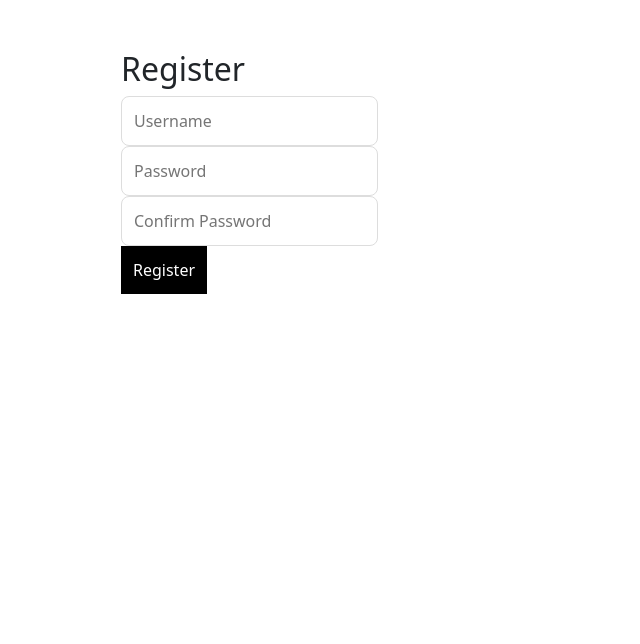
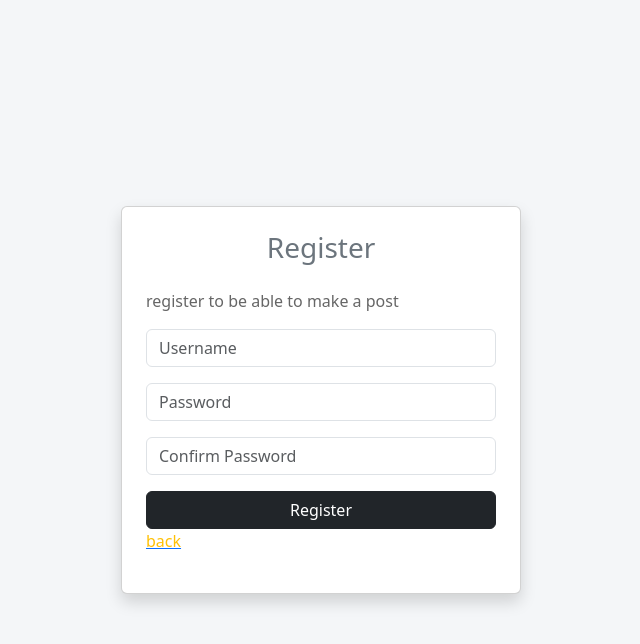
Before and after one commit to hosea50-svr/react, a React (Vite) app in the folder blog/: page /register in a window 1280 px wide. Shown: the top 644 px of the page, without its empty margins (319-959 px from the left). Built offline with nearby package versions, Linux system fonts and the light colour scheme.

Commit message:
basic functional blog setup done

```diff
--- a/blog/src/Api.css
+++ b/blog/src/Api.css
@@ -182,3 +182,27 @@ body{
 .next-blog-page-btn{
   background-color: black;
 }
+
+
+.blog-grid {
+  display: grid;
+  grid-template-columns: repeat(auto-fit, minmax(300px, 1fr));
+  gap: 20px;
+}
+
+.blog-card {
+  height: 100%;
+}
+
+.blog-image {
+  height: 220px;
+  object-fit: cover;
+}
+
+.blog-title {
+  min-height: 60px;
+}
+
+.card-text {
+  min-height: 80px;
+}
--- a/blog/src/Api.jsx
+++ b/blog/src/Api.jsx
@@ -7,6 +7,10 @@ import  Footer  from "./components/Footer"
 import Header from "./components/Header";
 import { Modal } from "bootstrap";
 import WelcomeCarousel from "./components/WelcomeCarousel";
+
+import { useSearchParams } from "react-router-dom";
+
+
 
 function App() {
   const fileInputRef = useRef(null);
@@ -20,7 +24,12 @@ function App() {
 
   const [deleteId, setDeleteId] = useState(null);
 
-  const [currentPage, setCurrentPage] = useState(1);
+  // const [currentPage, setCurrentPage] = useState(1);
+  const [searchParams, setSearchParams] = useSearchParams();
+
+const currentPage = Number(searchParams.get("page")) || 1;
+
+
   const postsPerPage = 9;
 
   const indexOfLastPost = currentPage * postsPerPage;
@@ -28,12 +37,17 @@ function App() {
 
   const currentPosts = posts.slice(indexOfFirstPost, indexOfLastPost);
 
-  useEffect(() => {
+  const totalPages = Math.ceil(posts.length / postsPerPage);
+
+    const goToPage = (page) => {
+      if (page < 1 || page > totalPages) return;
+      setSearchParams({ page });
+
       window.scrollTo({
         top: 0,
         behavior: "smooth",
       });
-  }, [currentPage]);
+    };
 
 
       const truncateText = (text, maxLength) => {
@@ -172,7 +186,7 @@ const handleDelete = (id) => {
         <div>
           <form className="add-form" onSubmit={handleAddPost}>
             <p className="fs-6">
-              Note only registered users are allowed to add blog post
+              Note: only registered users are allowed to add blog post
             </p>
              <h2>Create New Post</h2>
              <Link to='/register'>
@@ -206,31 +220,29 @@ const handleDelete = (id) => {
 
          <div className="blog-grid">
   {currentPosts.map((post) => (
-                <div className="card blog-card" key={post.id}>
-                  <div className="card-img-top">
-                    <img src={getImageUrl(post.image)} className="blog-image" />
-                  </div>
-                  <div className="card-title">
-                    <h4 className="blog-title">{post.title}</h4>
-                  </div>
-                  <div className="card-title">
-                     <p>{truncateText(post.content, 100)}</p>
-                  </div>
+    <div className="card blog-card h-100" key={post.id}>
+      <img
+        src={getImageUrl(post.image)}
+        className="card-img-top blog-image"
+        alt={post.title}
+      />
+
+      <div className="card-body d-flex flex-column">
+        <h4 className="card-title">{post.title}</h4>
+
+        <p className="card-text">
+          {truncateText(post.content, 100)}
+        </p>
+
         {post.user == currentUserId && (
-                    <div className="users-btn">
+          <div className="users-btn mb-3">
             <p
               onClick={() => navigate(`/edit/${post.id}`)}
-                        className="blog-edit mb-3"
+              className="blog-edit"
             >
               Edit
             </p>
 
-                      {/* <p
-                        onClick={() => handleDelete(post.id)}
-                        className="blog-delete"
-                      >
-                        Delete
-                      </p> */}
             <button
               className="btn btn-danger"
               data-bs-toggle="modal"
@@ -241,12 +253,14 @@ const handleDelete = (id) => {
             </button>
           </div>
         )}
+
         <button
           onClick={() => navigate(`/blog/${post.id}`)}
-                    className="blog-read-more mt-3"
+          className="blog-read-more mt-auto"
         >
           Read More
         </button>
+      </div>
     </div>
   ))}
 </div>
@@ -305,19 +319,19 @@ const handleDelete = (id) => {
             </div>
           </div>
             <div className="pagination">
+
               <button
+                disabled={currentPage === 1}
                 className="previous-blog-page-btn"
-                onClick={() => setCurrentPage((p) => p - 1)}
-                disabled={currentPage === 1}
+                onClick={() => goToPage(currentPage - 1)}
               >
                 Previous
               </button>
 
               <button
                 className="next-blog-page-btn"
-                onClick={() => setCurrentPage((p) => p + 1)}
-
-                disabled={indexOfLastPost >= posts.length}
+                disabled={currentPage >= totalPages}
+                onClick={() => goToPage(currentPage + 1)}
               >
                 Next
               </button>
--- a/blog/src/App.jsx
+++ b/blog/src/App.jsx
@@ -7,6 +7,7 @@ import Edit from "./pages/Edit";
 import BlogDetail from "./pages/BlogDetail";
 import ContactPage from "./pages/ContactPage";
 // import MainLayout from "./layouts/MainLayout";
+
 
 function App() {
   return (
--- a/blog/src/pages/BlogDetail.jsx
+++ b/blog/src/pages/BlogDetail.jsx
@@ -88,6 +88,7 @@ function BlogDetail() {
       </button>
 
       <button
+        type="button"
         onClick={() => navigate(-1)}
         className="back-btn p-2"
       >
--- a/blog/src/pages/login.jsx
+++ b/blog/src/pages/login.jsx
@@ -38,7 +38,7 @@ function Login() {
     <div  className="login-container">
       <form className="login-card" onSubmit={handleLogin}>
         <span style={{color:'green',fontWeight:'bold'}}>Login</span>
-        <h3>Welcome Back</h3>
+        <h4>Welcome Back</h4>
         <input
           type="text"
           placeholder="Username"
--- a/blog/src/pages/register.jsx
+++ b/blog/src/pages/register.jsx
@@ -1,6 +1,6 @@
 import { useState } from "react";
 import axios from "axios";
-import { useNavigate } from "react-router-dom";
+import { Link,useNavigate } from "react-router-dom";
 
 function Register() {
   const [username, setUsername] = useState("");
@@ -34,33 +34,55 @@ function Register() {
   };
 
 return (
-    <div style={{ maxWidth: "400px", margin: "50px auto" }}>
-      <h2>Register</h2>
+  <div style={{background: "#f4f6f8"}} className=" min-vh-100 d-flex justify-content-center align-items-center">
+    <div className="card shadow p-4" style={{ width: "400px" }}>
+      <h3 className="text-center mb-4 text-secondary">Register</h3>
+      <p>register to be able to make a post</p>
 
       <form onSubmit={handleRegister}>
+        <div className="mb-3">
           <input
             type="text"
+            className="form-control"
             placeholder="Username"
             value={username}
             onChange={(e) => setUsername(e.target.value)}
-        /><br />
+          />
+        </div>
 
+        <div className="mb-3">
           <input
             type="password"
+            className="form-control"
             placeholder="Password"
             value={password}
             onChange={(e) => setPassword(e.target.value)}
-        /><br/>
+          />
+        </div>
 
+        <div className="mb-3">
           <input
             type="password"
+            className="form-control"
             placeholder="Confirm Password"
             value={confirmPassword}
             onChange={(e) => setConfirmPassword(e.target.value)}
-            /><br />
+          />
+        </div>
 
-        <button type="submit">Register</button>
+        <button
+          type="submit"
+          className="btn btn-dark w-100"
+        >
+          Register
+        </button>
+        <Link to="/">
+            <p className="text-warning">
+              back
+            </p>
+        </Link>
       </form>
+    </div>
   </div>
 );
 }
```
Lines whose indentation alone changed are shown as unchanged.
